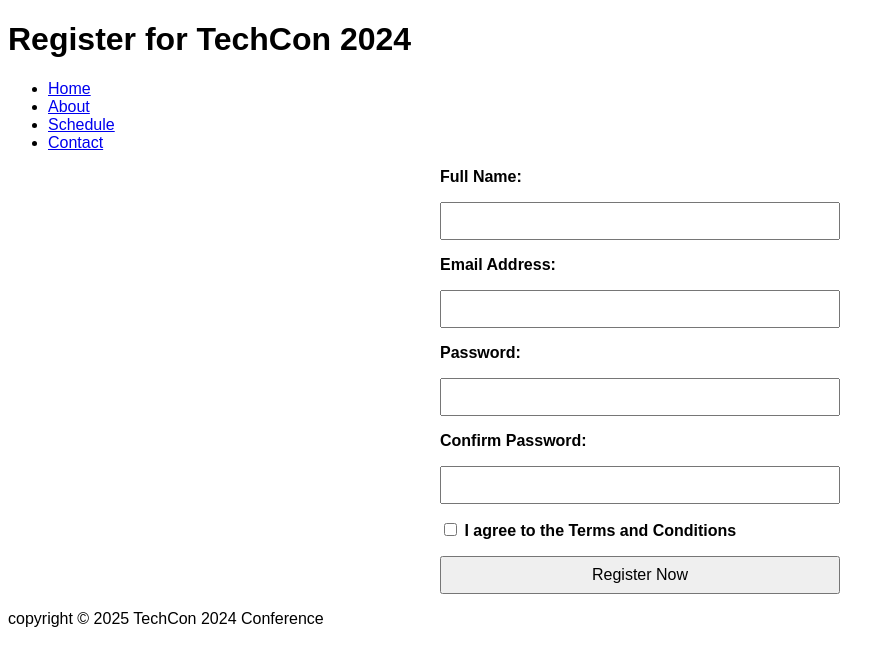
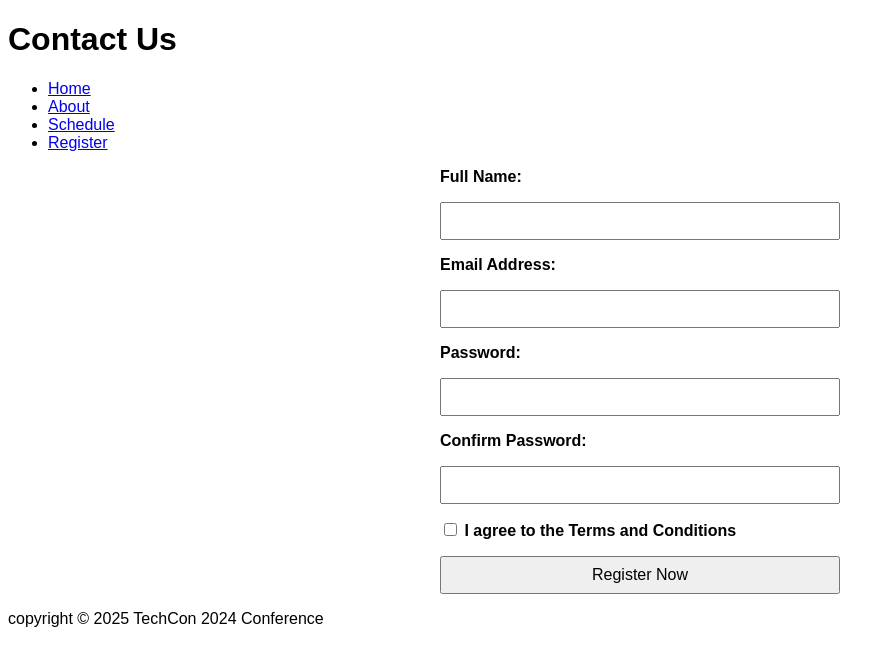
Before and after one commit to amina-nur/TechCon_HTML, a plain HTML site: page techcon_website/register.html in a window 1280 px wide. Shown: the whole page, without its empty margins (0-895 px from the left). Drawn offline with Linux system fonts and the light colour scheme.

```diff
--- a/techcon_website/register.html
+++ b/techcon_website/register.html
@@ -29,16 +29,17 @@
 </head>
 <body>
   <header>
-    <h1>Register for TechCon 2024</h1>
-    <nav aria-label="Primary navigation">
+  <h1>Contact Us</h1>
+  <nav>
     <ul>
       <li><a href="index.html">Home</a></li>
       <li><a href="about.html">About</a></li>
       <li><a href="schedule.html">Schedule</a></li>
-        <li><a href="contact.html">Contact</a></li>
+      <li><a href="register.html">Register</a></li>
     </ul>
   </nav>
 </header>
+
 
   <main>
     <form action="#" method="post">
```
Lines whose indentation alone changed are shown as unchanged.
